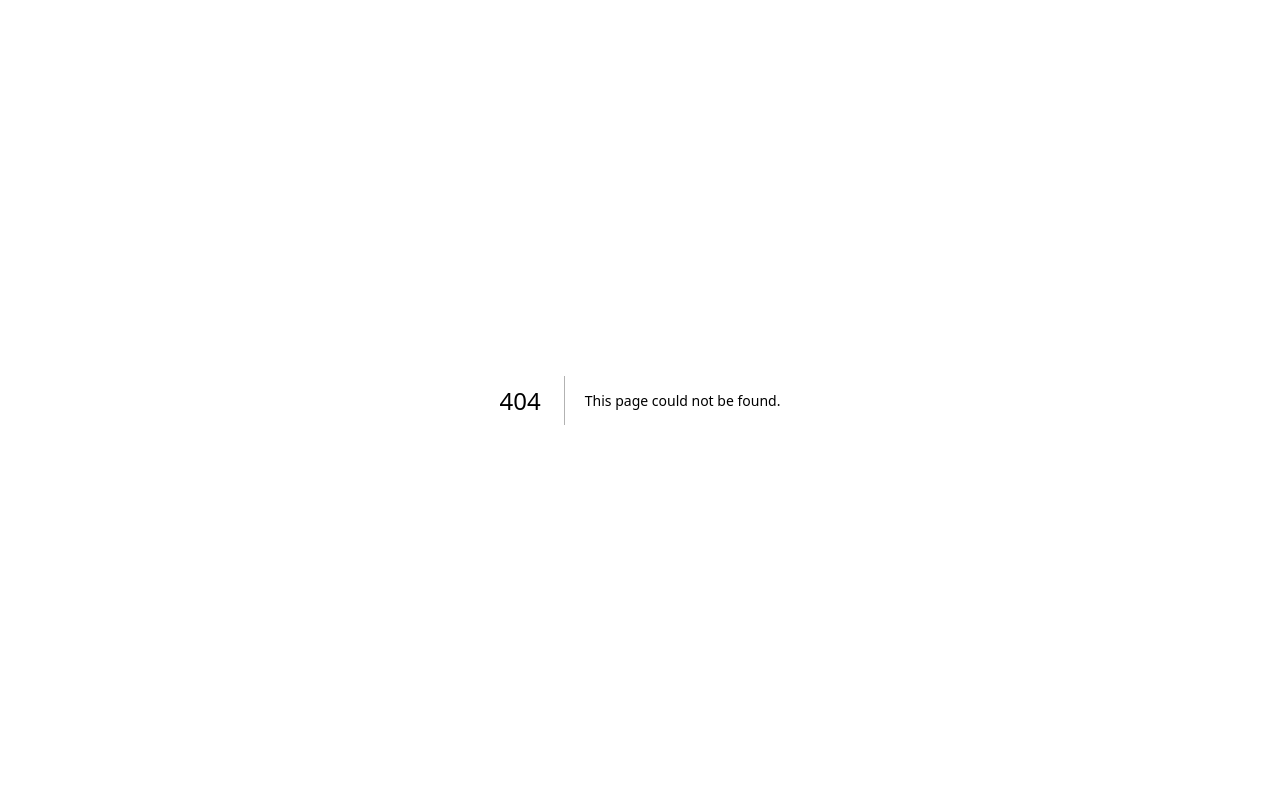
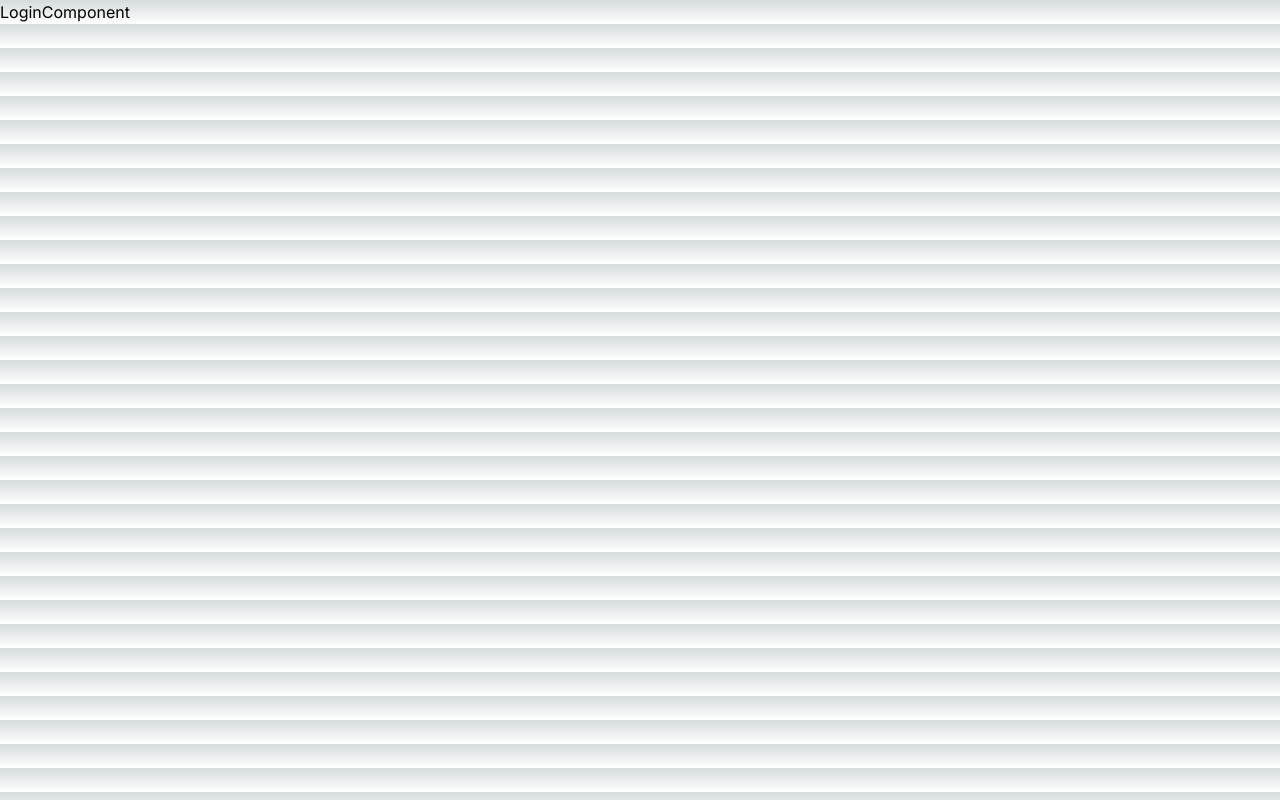
Before and after one commit to devtrionegros/chmsu-talisay, a Next.js app: page /login in a window 1280 px wide. Before the commit this address had no page. Built offline with nearby package versions, Linux system fonts and the light colour scheme.

Commit message:
branch josh

```diff
--- /dev/null
+++ b/app/login/page.tsx
@@ -0,0 +1,11 @@
+import React from "react";
+import LoginComponent from "@/components/login";
+const Login = () => {
+  return (
+    <div>
+      <LoginComponent />
+    </div>
+  );
+};
+
+export default Login;
--- a/app/page.tsx
+++ b/app/page.tsx
@@ -1,6 +1,14 @@
+"use client";
 import Image from "next/image";
+import { useEffect } from "react";
+import { useRouter } from "next/navigation";
+export default function Home() {
+  const router = useRouter();
 
-export default function Home() {
+  useEffect(() => {
+    router.push("/login");
+  }, [router]);
+
   return (
     <main className="">
       <h1>tester</h1>
--- /dev/null
+++ b/components/login/index.tsx
@@ -0,0 +1,7 @@
+import React from "react";
+
+const LoginComponent = () => {
+  return <div>LoginComponent</div>;
+};
+
+export default LoginComponent;
```
